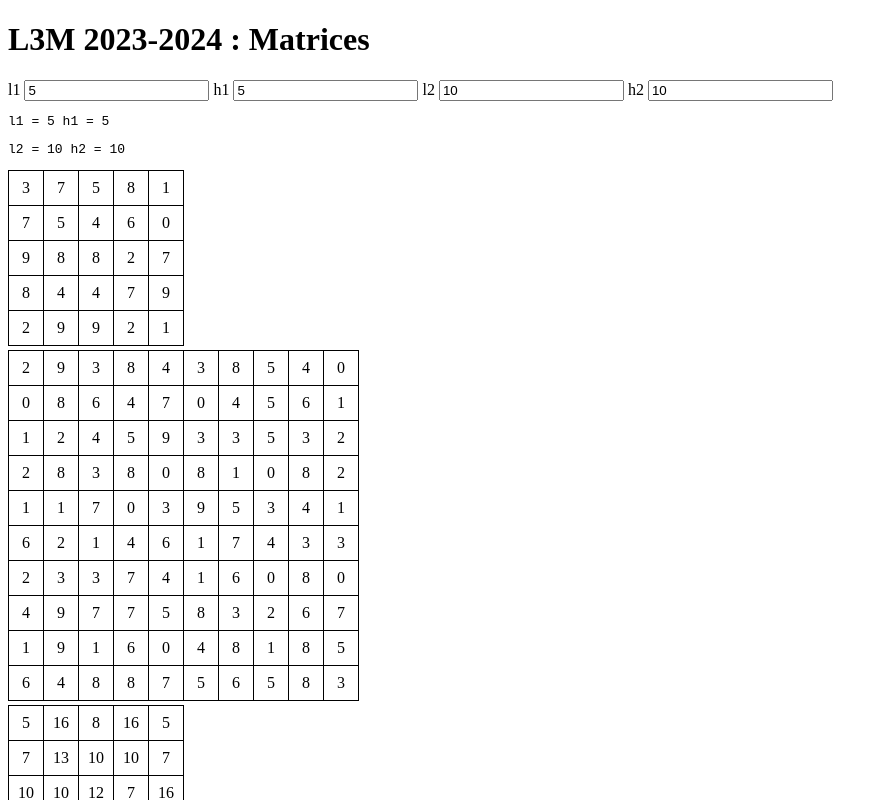
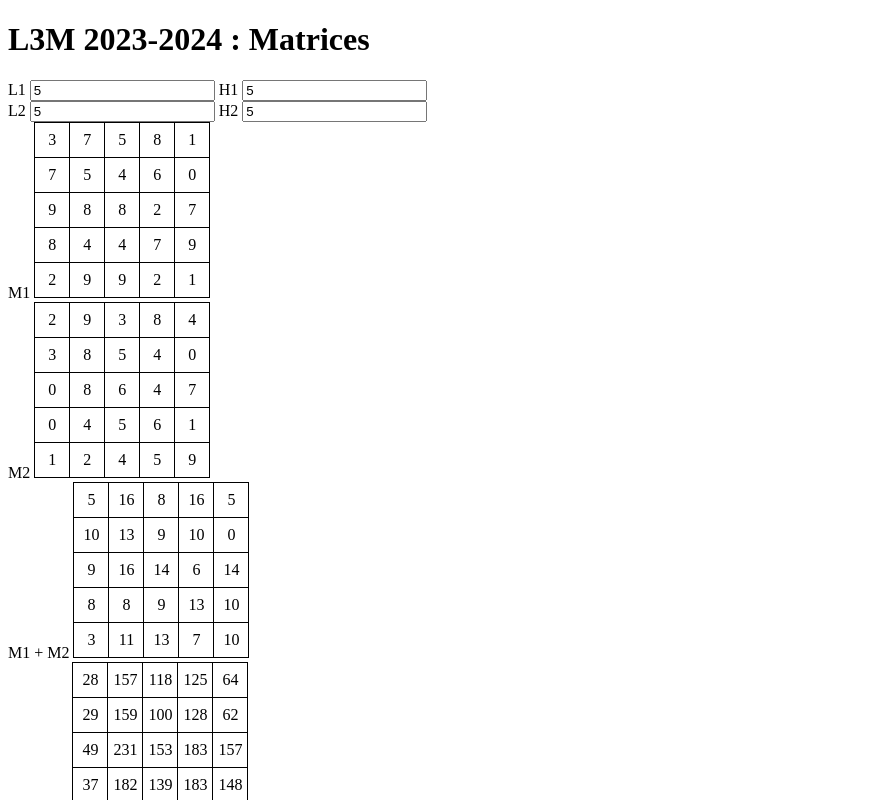
Before and after one commit to l3-miage-cl-ihm/gestion-de-matrices-l3-miage-2023-2024-l3miage-severinm, an Angular app: page / in a window 1280 px wide. Shown: the top 800 px of the page, without its empty margins (0-888 px from the left). Built offline with nearby package versions, Linux system fonts and the light colour scheme.

Commit message:
Petites modifs du visuel

```diff
--- a/src/app/app.component.html
+++ b/src/app/app.component.html
@@ -1,33 +1,45 @@
 <h1>L3M 2023-2024 : Matrices</h1>
 
-<label>l1 </label>
+<label>L1 </label>
 <input #inputL1 type="number" [value]="sigL1()" (change)="sigL1.set(+inputL1.value)">
-<label> h1 </label>
+<label> H1 </label>
 <input #inputH1 type="number" [value]="sigH1()" (change)="sigH1.set(+inputH1.value)">
-<label> l2 </label>
+
+<br>
+
+<label> L2 </label>
 <input #inputL2 type="number" [value]="sigL2()" (change)="sigL2.set(+inputL2.value)">
-<label> h2 </label>
+<label> H2 </label>
 <input #inputH2 type="number" [value]="sigH2()" (change)="sigH2.set(+inputH2.value)">
 
-<pre>l1 = {{sigL1()}} h1 = {{sigH1()}}</pre>
-<pre>l2 = {{sigL2()}} h2 = {{sigH2()}}</pre>
+<br>
 
+<label>M1 </label>
 <app-matrix
     [matrix]="sigM1()"
     [highlight]="sigHhilightInM1()">
 </app-matrix>
+
 <br>
+
+<label>M2 </label>
 <app-matrix
     [matrix]="sigM2()"
     [highlight]="sigHhilightInM2()">
 </app-matrix>
+
 <br>
+
+<label>M1 + M2 </label>
 <app-matrix
     [matrix]="sigM1plusM2()"
     [highlight]="sigHhilightInM1plusM2()"
     (pointerOver)="overM1plusM2($event)">
 </app-matrix>
+
 <br>
+
+<label>M1 x M2 </label>
 <app-matrix
     [matrix]="sigM1xM2()"
     [highlight]="sigHhilightInM1xM2()"
--- a/src/app/app.component.ts
+++ b/src/app/app.component.ts
@@ -15,8 +15,8 @@ export class AppComponent {
   readonly sigH1 = signal<number>(5);
   readonly sigM1 = computed<Matrix<number, number, number>>(() => initMatrixIntRandom<number, number>(this.sigH1(), this.sigL1()));
 
-  readonly sigL2 = signal<number>(10);
-  readonly sigH2 = signal<number>(10);
+  readonly sigL2 = signal<number>(5);
+  readonly sigH2 = signal<number>(5);
   readonly sigM2 = computed<Matrix<number, number, number>>(() => initMatrixIntRandom<number, number>(this.sigH2(), this.sigL2()));
 
   readonly sigM1plusM2 = computed<Matrix<number, number, number>>(() => addIntMatrixes(this.sigM1(), this.sigM2()));
```
